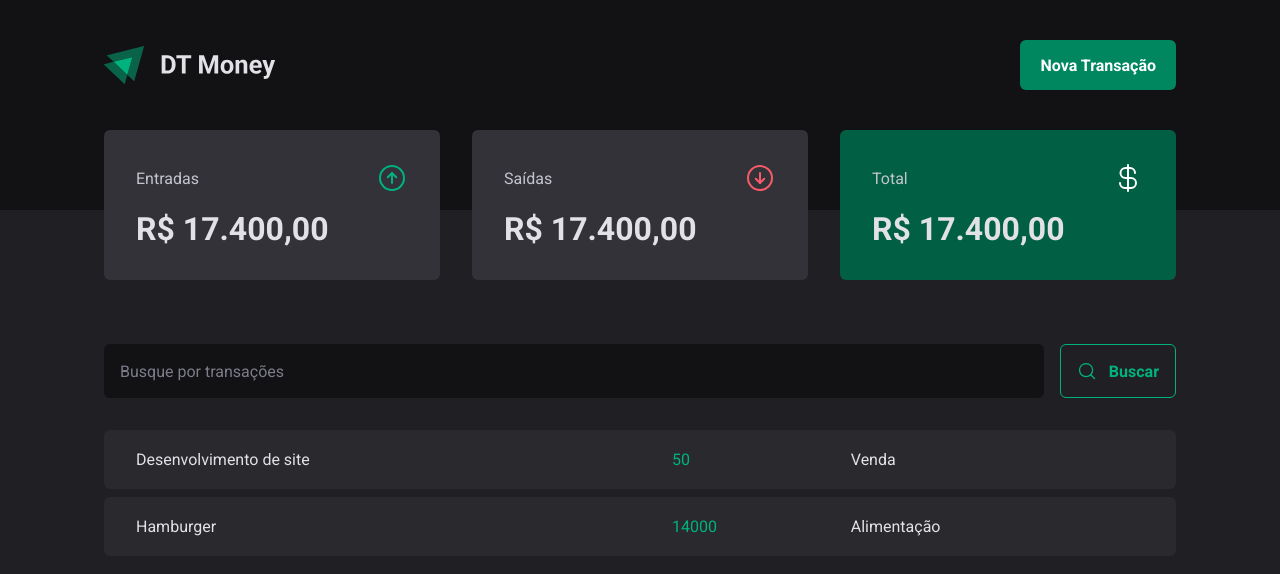
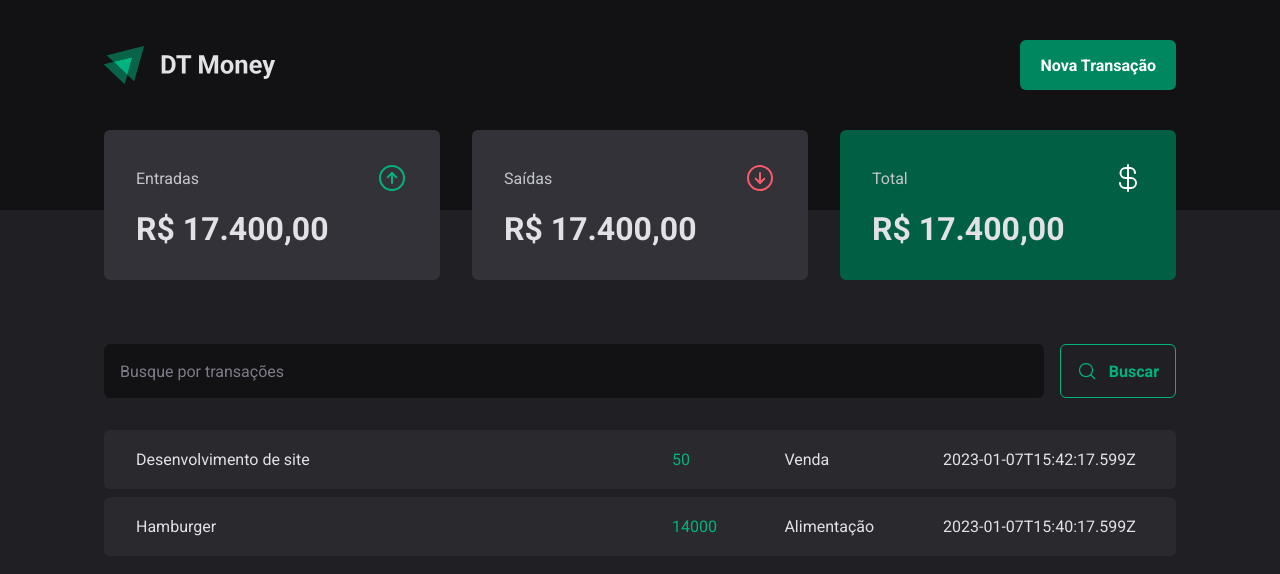
Before and after one commit to gomessgbr/dt-money, a React (Vite) app: page / in a window 1280 px wide. Shown: the top 574 px of the page. Built offline with nearby package versions, Linux system fonts and the light colour scheme; data requests are answered from the project's data file.

Commit message:
fix: name of field

```diff
--- a/src/pages/Transactions/index.tsx
+++ b/src/pages/Transactions/index.tsx
@@ -15,7 +15,7 @@ interface Transaction {
   type: "income" | "outcome";
   price: number;
   category: string;
-  createAt: string;
+  createdAt: string;
 }
 
 export function Transaction() {
@@ -50,7 +50,7 @@ export function Transaction() {
                     </PriceHighlight>
                   </td>
                   <td>{transaction.category}</td>
-                  <td>{transaction.createAt}</td>
+                  <td>{transaction.createdAt}</td>
                 </tr>
               );
             })}
```
